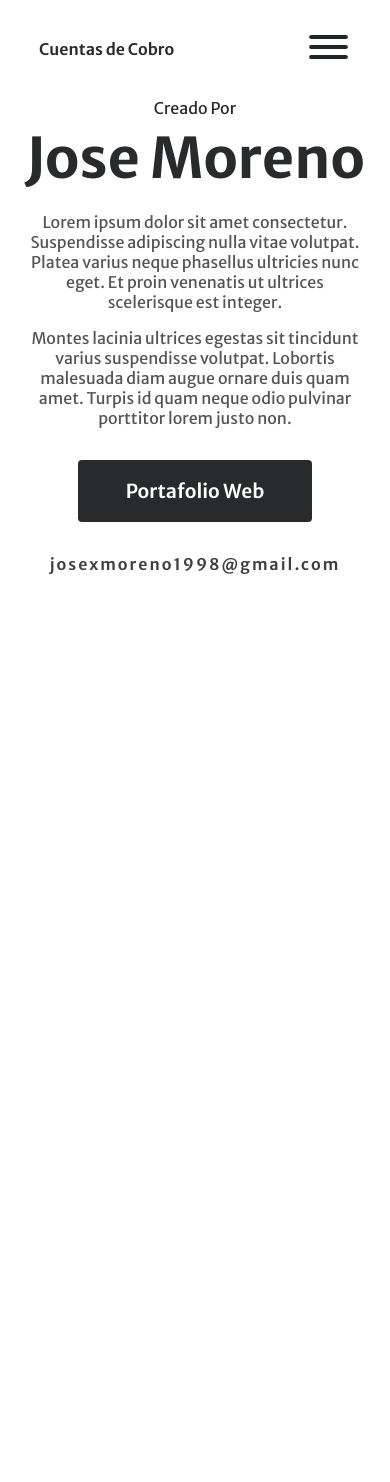
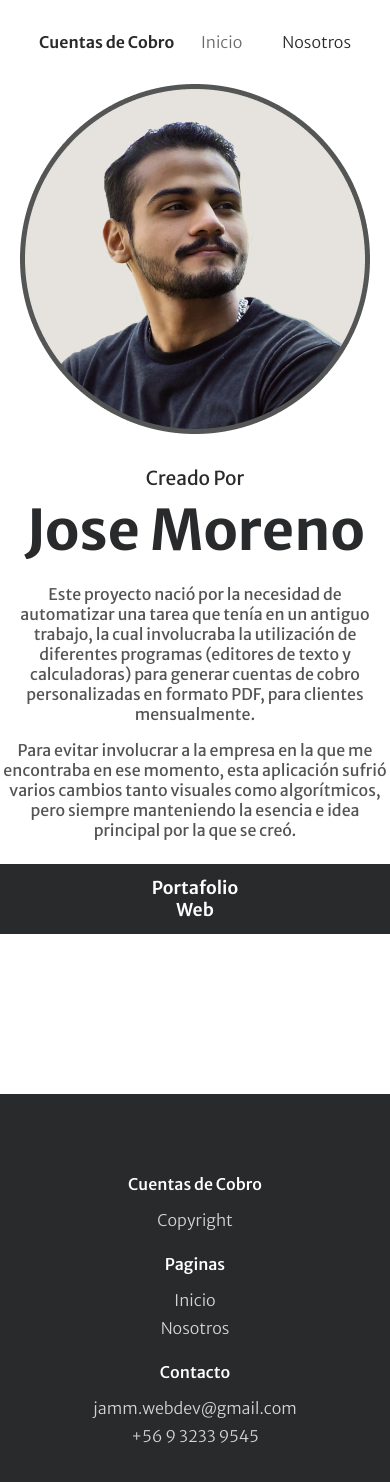
Before and after one commit to JooseMM/cuentas-PDF, a React (Vite) app: page /nosotros in a window 390 px wide. Shown: the top 1482 px of the page. Before the commit the page ends 844 px from the top, so only its background shows below. Built offline with nearby package versions, Linux system fonts and the light colour scheme.

Commit message:
fix styles is required

```diff
--- a/src/App.css
+++ b/src/App.css
@@ -4,6 +4,7 @@
   --soft-black: #292A2B;
   --delete-btn-bg: #C1322E;
   --delete-btn-border: #7B1715;
+  --soft-white: #D4D4D5;
 }
 *, * > * {
   font-family: "Merriweather Sans", sans-serif;
@@ -26,7 +27,6 @@ ul {
 }
 main {
   flex-direction: row;
-  width: 45rem;
   margin-inline: auto;
 }
 input{
@@ -47,6 +47,7 @@ a {
   text-decoration: none;
   opacity: 0.7;
 }
+
 .navbar {
   display: flex;
   justify-content: space-between;
@@ -78,13 +79,24 @@ a {
 }
 .input-section .input-row {
   display: flex;
+  flex-direction: column;
   justify-content: center;
 }
 .single-input {
   display: flex;
   flex-direction: column;
-  width: 22rem;
 }
+.single-input {
+    display: flex;
+    justify-content: center;
+    margin-inline: auto;
+    width: 90%;
+  }
+  .input-row > .single-input:not(:last-child) {
+    margin: 0;
+    margin-inline: auto;
+    margin-bottom: 1rem;
+  }
 .single-input:not(:last-child) {
   margin-right: 2rem;
 }
@@ -96,7 +108,8 @@ a {
 }
 .add-button {
   margin-top: 1rem;
-  width: 100%;
+  width: 90%;
+  margin-inline: auto;
   background-color: var(--soft-black);
   color: white;
   outline: none;
@@ -139,7 +152,7 @@ a {
 }
 .grid-table {
   display: grid;
-  grid-template-columns: repeat(5, 1fr);
+  grid-template-columns: repeat(4, 1fr);
   justify-items: center;
 }
 .table-head {
@@ -162,6 +175,9 @@ a {
   justify-content: center;
   align-items: center;
   padding-block: 1.2rem;
+}
+.desktop-delete-btn {
+  display: none;
 }
 .mobile-delete-button {
     background-color: var(--delete-btn-bg);
@@ -201,6 +217,12 @@ a {
 .about-container p {
   opacity: 0.8;
 }
+.about-container img {
+  margin-bottom: 2rem;
+}
+.about-container span {
+  font-size: 1.2rem;
+}
 .portfolio-link {
   background-color: var(--soft-black);
   opacity: 1;
@@ -221,7 +243,6 @@ a {
   font-weight: 600;
 }
   .desktop-delete-btn {
-    display: flex;
     background-color: var(--delete-btn-bg);
     padding: 0.1rem 1.5rem;
     border-radius: 5px;
@@ -237,118 +258,39 @@ a {
     text-align: center;
     max-width: 7ch;
   }
-
-@media only screen and (max-width: 800px) {
-
-  .mobile-menu-btn {
-    display: block;
+  .about-container a {
+    margin-top: 1.5rem;
+    padding-inline: 10rem;
   }
-  .desktop-delete-btn {
-    display: none;
+  .about-container p {
+    max-width: 650px;
   }
-  .about-container {
-    display: flex;
-    flex-direction: column;
-    padding-inline: 1.5rem;
+  .last-paragraph {
+    margin-top: 1rem;
   }
-
-  .btn-container {
+  footer {
     display: flex;
     flex-direction: column;
     justify-content: center;
     align-items: center;
-    margin-top: 2rem;
+    background-color: var(--soft-black);
+    text-align: center;
+    padding-block: 5rem;
+    margin-top: 10rem;
   }
-  .portfolio-link {
-    margin: 0;
-    margin-bottom: 2rem;
-    text-align: center;
-    font-size: 1.2rem;
-    padding: 1.2rem 3rem;
-  }
-  .btn-container > a:last-child {
-    letter-spacing: 2px;
-  }
-  .navbar {
-    position: relative;
-  }
-  .nav-links {
-    position: absolute;
-    background-color: var(--soft-black);
-    color: white;
-    padding: 2.5rem 5rem;
-    bottom: -12rem;
-    right: 0;
-    border-radius: 8px;
-    flex-direction: column;
-    justify-content: center;
-    align-items: center;
-  }
-  .nav-links > li:not(:last-child) {
-    margin: 0;
-    margin-bottom: 2.5rem;
-  }
-  .nav-links > li > a {
-    color: white;
-    font-size: 1.3rem;
-  }
-  .nav-links {
-    display: none;
-  }
-  .main-container {
-    width: auto;
-    max-width: 500px;
-  }
-  .input-row {
-    flex-direction: column;
-  }
-  .single-input {
-    display: flex;
-    justify-content: center;
-    margin-inline: auto;
-    width: 90%;
-  }
-  .input-row > .single-input:not(:last-child) {
-    margin: 0;
-    margin-inline: auto;
+  footer ul {
     margin-bottom: 1rem;
   }
-  .add-button {
-    width: 90%;
-    margin-inline: auto;
+  footer li {
+    margin-bottom: 0.5rem;
   }
-  .finish-section > .download-btn, .alt-btn {
-    padding-block: 1rem;
+  footer a, footer li {
+    opacity: 1;
+    font-weight: 300;
+    color: var(--soft-white);
   }
- .grid-table {
-  grid-template-columns: repeat(4, 1fr);
+  footer ul li:first-child, footer ul li:first-child a {
+    font-weight: 500;
+    color: white;
+    margin-bottom: 1rem;
   }
-}
-
-@media only screen and (max-width: 500px) {
-  .table-head {
-    border-radius: 0;
-  }
-  .last-paragraph {
-    margin-top: 1rem;
-  }
- .finish-section > .download-btn {
-    margin-left: 0.5rem;
-    padding-inline: 2.5rem;
-  }
-  .alt-btn {
-    padding-inline: 2.5rem;
-  }
-
-}
-@media only screen and (max-width: 300px) {
-  .finish-section {
-    display: flex;
-    flex-wrap: wrap;
-    justify-content: center;
-    align-items: center;
-  }
-  .finish-section > .download-btn {
-    margin: 1rem 0;
-  }
-}
--- a/src/App.tsx
+++ b/src/App.tsx
@@ -1,6 +1,7 @@
 import './App.css'
 import { Outlet } from 'react-router-dom';
 import Navbar from './Components/Navbar';
+import Footer from './Components/Footer';
 
 
 function App() {
@@ -8,6 +9,7 @@ function App() {
     <>
     <Navbar/>
     <Outlet/>
+    <Footer/>
     </>
   )
 }
--- a/src/Components/About.tsx
+++ b/src/Components/About.tsx
@@ -1,14 +1,13 @@
+import Portrait from "../assets/images/portrait.png";
 function AboutPage() {
   return (
     <section className="about-container">
+      <img src={Portrait}/>
       <span>Creado Por</span>
       <h1>Jose Moreno</h1>
-      <p>Lorem ipsum dolor sit amet consectetur. Suspendisse adipiscing nulla vitae volutpat. Platea varius neque phasellus ultricies nunc eget. Et proin venenatis ut ultrices scelerisque est integer.</p>
-      <p className="last-paragraph">Montes lacinia ultrices egestas sit tincidunt varius suspendisse volutpat. Lobortis malesuada diam augue ornare duis quam amet. Turpis id quam neque odio pulvinar porttitor lorem justo non. </p>
-      <div className="btn-container">
-	<a href="#" className="portfolio-link">Portafolio Web</a>
-	<a href="#">josexmoreno1998@gmail.com</a>
-      </div>
+      <p>Este proyecto nació por la necesidad de automatizar una tarea que tenía  en un antiguo trabajo, la cual involucraba la utilización de diferentes  programas (editores de texto y calculadoras) para generar cuentas de  cobro personalizadas en formato PDF, para clientes mensualmente.</p>
+      <p className="last-paragraph">Para evitar involucrar a la empresa en la que me encontraba en ese  momento, esta aplicación sufrió varios cambios tanto visuales como  algorítmicos, pero siempre manteniendo la esencia e idea principal por  la que se creó.</p>
+      <a href="https://jamm-portfolio.netlify.app/contact" target="_blank" className="portfolio-link">Portafolio Web</a>
     </section>
   )
 }
--- /dev/null
+++ b/src/Components/Footer.tsx
@@ -0,0 +1,22 @@
+import { Link } from "react-router-dom";
+
+function Footer () {
+  return (
+  <footer>
+    <ul>
+      <li><Link to={"/"}>Cuentas de Cobro</Link></li>
+      <li>Copyright</li>
+    </ul>
+    <ul>
+      <li>Paginas</li>
+      <li><Link to={"/"}>Inicio</Link></li>
+      <li><Link to={"/nosotros"}>Nosotros</Link></li>
+    </ul>
+    <ul>
+      <li>Contacto</li>
+      <li><a href="mailto:jamm.webdev@gmail.com">jamm.webdev@gmail.com</a></li>
+      <li><a href="callto:+56932339545">+56 9 3233 9545</a></li>
+    </ul>
+  </footer> )
+}
+export default Footer;
--- a/src/Components/Home.tsx
+++ b/src/Components/Home.tsx
@@ -15,7 +15,7 @@ function Home() {
 	  <OutputInterface state={state} handleChange={handleChange} totalPayment={totalPayment}/>
 	  <div className="finish-section">
 	    <button className="alt-btn" onClick={()=> handleChange(undefined, true, 'clear')}>Limpiar</button>
-	    <PDFDownloadLink  className="download-btn" document={<PDFDocument state={state} totalPayment={totalPayment}/>} fileName='account-details'>Descargar</PDFDownloadLink>
+	    <PDFDownloadLink  className="download-btn" document={<PDFDocument state={state} totalPayment={totalPayment}/>} fileName={`cuenta de cobro ${state[0].clientSeller}`}>Descargar</PDFDownloadLink>
 	  </div>
 	</div> : null }
       </main>
```
Also changed, not shown: src/assets/images/portrait.png (added).
